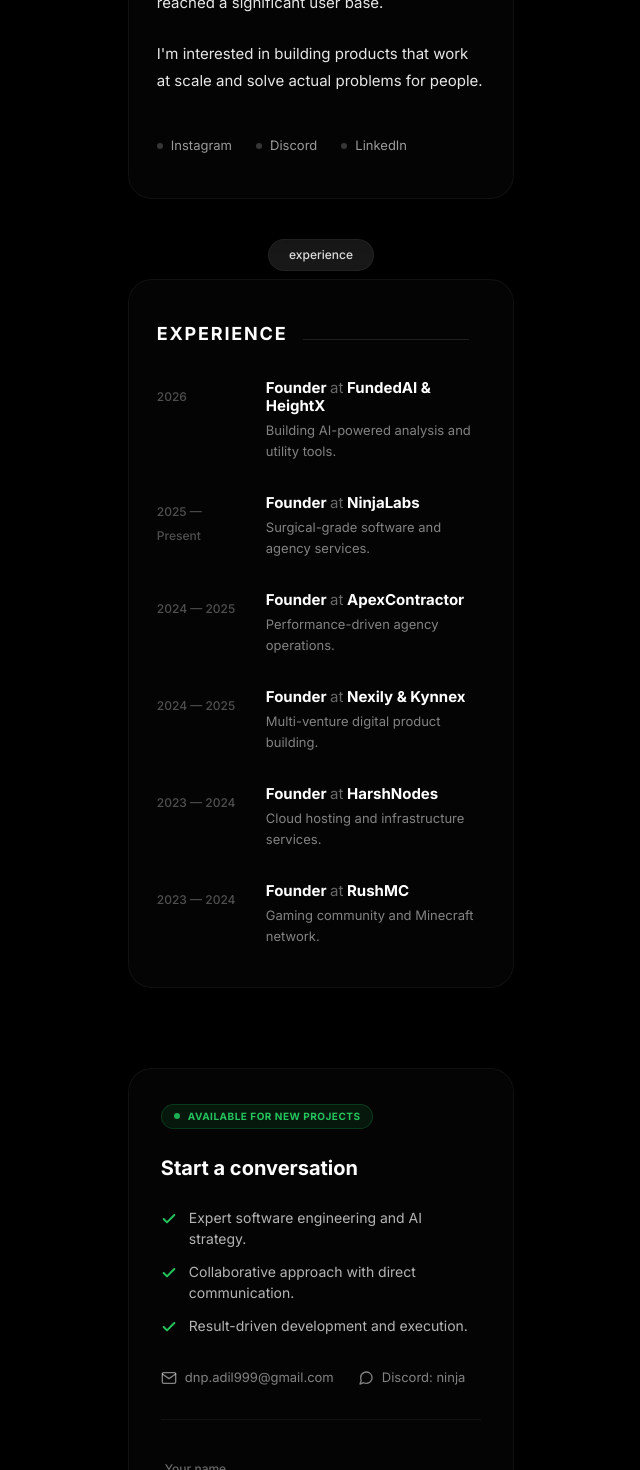
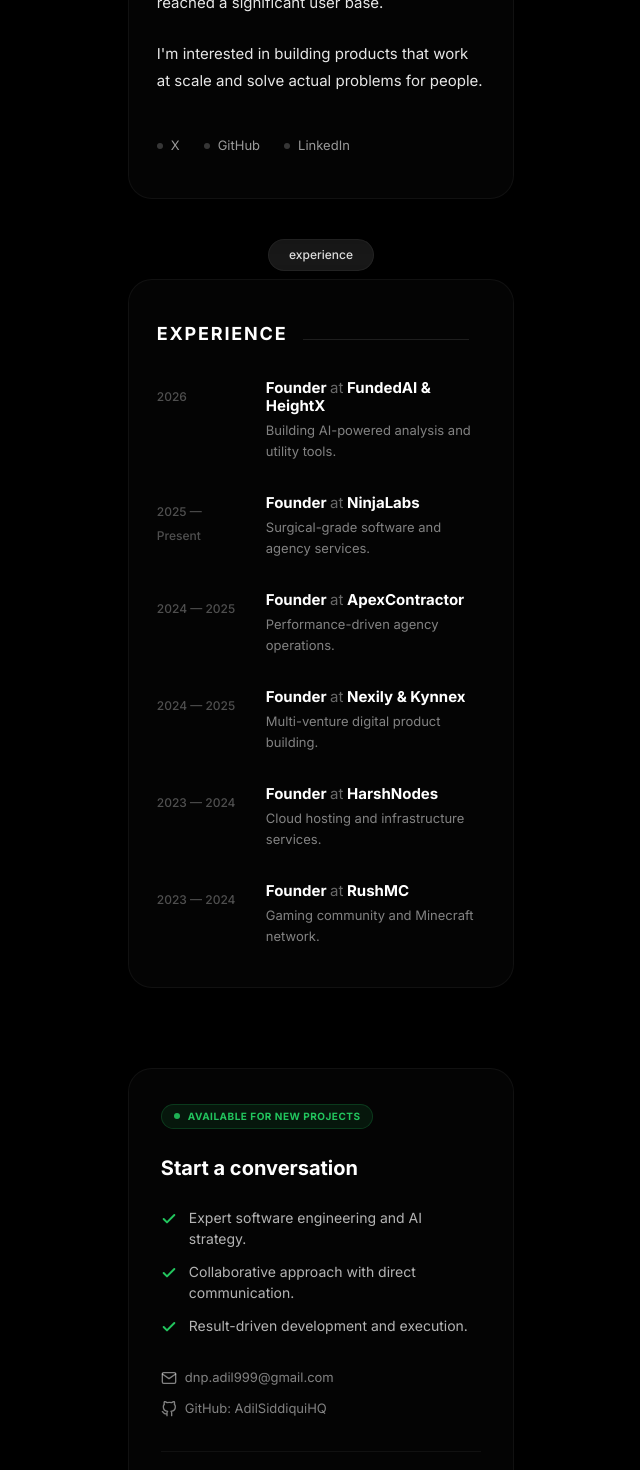
Before and after one commit to Ninja-69/portfolionew, a React (Vite) app: page / in a window 1280 px wide. Shown: the part 1540-3010 px from the top of the page, without its empty margins (319-959 px from the left). Built offline with nearby package versions, Linux system fonts and the light colour scheme; a web font is replaced by a local one.

Commit message:
Update social links: Instagram to X, Discord to GitHub, and update LinkedIn URL

```diff
--- a/components/AboutSection.tsx
+++ b/components/AboutSection.tsx
@@ -23,15 +23,15 @@
           </p>
 
           <div className="pt-4 flex flex-row flex-wrap gap-x-6 gap-y-3">
-            <a href="https://instagram.com/ninjaxhustlerr" target="_blank" rel="noopener noreferrer" className="text-[13px] text-white/60 hover:text-white transition-colors flex items-center gap-2">
+            <a href="https://x.com/AdilSiddiquiHQ" target="_blank" rel="noopener noreferrer" className="text-[13px] text-white/60 hover:text-white transition-colors flex items-center gap-2">
               <span className="w-1.5 h-1.5 rounded-full bg-white/20"></span>
-              Instagram
+              X
             </a>
-            <a href="https://discord.gg/ninja" target="_blank" rel="noopener noreferrer" className="text-[13px] text-white/60 hover:text-white transition-colors flex items-center gap-2">
+            <a href="https://github.com/AdilSiddiquiHQ" target="_blank" rel="noopener noreferrer" className="text-[13px] text-white/60 hover:text-white transition-colors flex items-center gap-2">
               <span className="w-1.5 h-1.5 rounded-full bg-white/20"></span>
-              Discord
+              GitHub
             </a>
-            <a href="https://www.linkedin.com/in/adil-siddiqui-227474355" target="_blank" rel="noopener noreferrer" className="text-[13px] text-white/60 hover:text-white transition-colors flex items-center gap-2">
+            <a href="https://www.linkedin.com/in/adilsiddiquihq" target="_blank" rel="noopener noreferrer" className="text-[13px] text-white/60 hover:text-white transition-colors flex items-center gap-2">
               <span className="w-1.5 h-1.5 rounded-full bg-white/20"></span>
               LinkedIn
             </a>
--- a/components/ContactSection.tsx
+++ b/components/ContactSection.tsx
@@ -40,12 +40,12 @@
             </svg>
             dnp.adil999@gmail.com
           </a>
-          <div className="flex items-center gap-2 text-[13px] text-white/50">
+          <a href="https://github.com/AdilSiddiquiHQ" target="_blank" rel="noopener noreferrer" className="flex items-center gap-2 text-[13px] text-white/50 hover:text-white transition-colors">
             <svg className="w-4 h-4" viewBox="0 0 24 24" fill="none" stroke="currentColor" strokeWidth="2" strokeLinecap="round" strokeLinejoin="round">
-              <path d="M21 11.5a8.38 8.38 0 0 1-.9 3.8 8.5 8.5 0 0 1-7.6 4.7 8.38 8.38 0 0 1-3.8-.9L3 21l1.9-5.7a8.38 8.38 0 0 1-.9-3.8 8.5 8.5 0 0 1 4.7-7.6 8.38 8.38 0 0 1 3.8-.9h.5a8.48 8.48 0 0 1 8 8v.5z" />
+              <path d="M9 19c-5 1.5-5-2.5-7-3m14 6v-3.87a3.37 3.37 0 0 0-.94-2.61c3.14-.35 6.44-1.54 6.44-7A5.44 5.44 0 0 0 20 4.77 5.07 5.07 0 0 0 19.91 1S18.73.65 16 2.48a13.38 13.38 0 0 0-7 0C6.27.65 5.09 1 5.09 1A5.07 5.07 0 0 0 5 4.77a5.44 5.44 0 0 0-1.5 3.78c0 5.42 3.3 6.61 6.44 7A3.37 3.37 0 0 0 9 18.13V22" />
             </svg>
-            Discord: ninja
-          </div>
+            GitHub: AdilSiddiquiHQ
+          </a>
         </div>
 
         {/* Form */}
--- a/components/Header.tsx
+++ b/components/Header.tsx
@@ -52,23 +52,23 @@
       <div className="flex flex-row flex-nowrap justify-center items-center gap-1 px-4 w-full overflow-hidden">
         <SocialBadge
           index={0}
-          text="@ninjaxhustlerr"
-          iconBg="bg-gradient-to-tr from-[#f9ce34] via-[#ee2a7b] to-[#6228d7]"
-          href="https://instagram.com/ninjaxhustlerr"
+          text="@AdilSiddiquiHQ"
+          iconBg="bg-black border border-white/10"
+          href="https://x.com/AdilSiddiquiHQ"
           icon={
             <svg className="w-3 h-3" fill="currentColor" viewBox="0 0 24 24">
-              <path d="M12 2.163c3.204 0 3.584.012 4.85.07 3.252.148 4.771 1.691 4.919 4.919.058 1.265.069 1.645.069 4.849 0 3.205-.012 3.584-.069 4.849-.149 3.225-1.664 4.771-4.919 4.919-1.266.058-1.644.07-4.85.07-3.204 0-3.584-.012-4.849-.07-3.26-.149-4.771-1.699-4.919-4.92-.058-1.265-.07-1.644-.07-4.849 0-3.204.013-3.583.07-4.849.149-3.227 1.664-4.771 4.919-4.919 1.266-.057 1.645-.069 4.849-.069zm0-2.163c-3.259 0-3.667.014-4.947.072-4.358.2-6.78 2.618-6.98 6.98-.059 1.281-.073 1.689-.073 4.948 0 3.259.014 3.668.072 4.948.2 4.358 2.618 6.78 6.98 6.98 1.281.058 1.689.072 4.948.072 3.259 0 3.668-.014 4.948-.072 4.354-.2 6.782-2.618 6.979-6.98.059-1.28.073-1.689.073-4.948 0-3.259-.014-3.667-.072-4.947-.196-4.354-2.617-6.78-6.979-6.98-1.281-.059-1.69-.073-4.949-.073zm0 5.838c-3.403 0-6.162 2.759-6.162 6.162s2.759 6.163 6.162 6.163 6.162-2.759 6.162-6.163c0-3.403-2.759-6.162-6.162-6.162zm0 10.162c-2.209 0-4-1.79-4-4 0-2.209 1.791-4 4-4s4 1.791 4 4c0 2.21-1.791 4-4 4zm6.406-11.845c-.796 0-1.441.645-1.441 1.44s.645 1.44 1.441 1.44c.795 0 1.439-.645 1.439-1.44s-.644-1.44-1.439-1.44z" />
+              <path d="M18.244 2.25h3.308l-7.227 8.26 8.502 11.24H16.17l-5.214-6.817L4.99 21.75H1.68l7.73-8.835L1.254 2.25H8.08l4.713 6.231zm-1.161 17.52h1.833L7.084 4.126H5.117z" />
             </svg>
           }
         />
         <SocialBadge
           index={1}
-          text="discord.gg/ninja"
-          iconBg="bg-[#5865F2]"
-          href="https://discord.gg/ninja"
+          text="AdilSiddiquiHQ"
+          iconBg="bg-[#181717] border border-white/10"
+          href="https://github.com/AdilSiddiquiHQ"
           icon={
-            <svg className="w-3.5 h-3.5" fill="currentColor" viewBox="0 0 127.14 96.36">
-              <path d="M107.7,8.07A105.15,105.15,0,0,0,81.47,0a72.06,72.06,0,0,0-3.36,6.83A97.68,97.68,0,0,0,49,6.83,72.37,72.37,0,0,0,45.64,0,105.89,105.89,0,0,0,19.39,8.09C2.71,32.65-1.82,56.6.48,80.1a105.73,105.73,0,0,0,32.22,16.26,76.3,76.3,0,0,0,7.34-11.97,69.59,69.59,0,0,1-11.75-5.61c.42-.31.84-.63,1.24-.96,25.61,11.85,53.25,11.85,78.53,0,.41.33.82.65,1.24.96a70.13,70.13,0,0,1-11.77,5.63,76.12,76.12,0,0,0,7.36,11.95,105.75,105.75,0,0,0,32.27-16.26C130.29,50.77,126,27.1,107.7,8.07ZM42.45,65.69C36.18,65.69,31,60,31,53s5-12.74,11.43-12.74S54,46,53.89,53,48.84,65.69,42.45,65.69Zm42.24,0C78.41,65.69,73.25,60,73.25,53s5-12.74,11.44-12.74S96.23,46,96.12,53,91.08,65.69,84.69,65.69Z" />
+            <svg className="w-3.5 h-3.5" fill="currentColor" viewBox="0 0 24 24">
+              <path d="M12 0c-6.626 0-12 5.373-12 12 0 5.302 3.438 9.8 8.207 11.387.599.111.793-.261.793-.577v-2.234c-3.338.726-4.033-1.416-4.033-1.416-.546-1.387-1.333-1.756-1.333-1.756-1.089-.745.083-.729.083-.729 1.205.084 1.839 1.237 1.839 1.237 1.07 1.834 2.807 1.304 3.492.997.107-.775.418-1.305.762-1.604-2.665-.305-5.467-1.334-5.467-5.931 0-1.311.469-2.381 1.236-3.221-.124-.303-.535-1.524.117-3.176 0 0 1.008-.322 3.301 1.23.957-.266 1.983-.399 3.003-.404 1.02.005 2.047.138 3.006.404 2.291-1.552 3.297-1.23 3.297-1.23.653 1.653.242 2.874.118 3.176.77.84 1.235 1.911 1.235 3.221 0 4.609-2.807 5.624-5.479 5.921.43.372.823 1.102.823 2.222v3.293c0 .319.192.694.801.576 4.765-1.589 8.199-6.086 8.199-11.386 0-6.627-5.373-12-12-12z" />
             </svg>
           }
         />
@@ -76,7 +76,7 @@
           index={2}
           text="Adil Siddiqui"
           iconBg="bg-[#0077B5]"
-          href="https://www.linkedin.com/in/adil-siddiqui-227474355"
+          href="https://www.linkedin.com/in/adilsiddiquihq"
           icon={
             <svg className="w-3 h-3" fill="currentColor" viewBox="0 0 24 24">
               <path d="M19 0h-14c-2.761 0-5 2.239-5 5v14c0 2.761 2.239 5 5 5h14c2.762 0 5-2.239 5-5v-14c0-2.761-2.238-5-5-5zm-11 19h-3v-11h3v11zm-1.5-12.268c-.966 0-1.75-.79-1.75-1.764s.784-1.764 1.75-1.764 1.75.79 1.75 1.764-.783 1.764-1.75 1.764zm13.5 12.268h-3v-5.604c0-3.368-4-3.113-4 0v5.604h-3v-11h3v1.765c1.396-2.586 7-2.777 7 2.476v6.759z" />
--- a/index.html
+++ b/index.html
@@ -37,9 +37,10 @@
       },
       "description": "Adil Siddiqui is a tech entrepreneur from India building AI products and startups.",
       "sameAs": [
-        "https://instagram.com/ninjaxhustlerr",
+        "https://x.com/AdilSiddiquiHQ",
         "https://youtube.com/@ninjaxhustlerr",
-        "https://discord.gg/ninja"
+        "https://github.com/AdilSiddiquiHQ",
+        "https://www.linkedin.com/in/adilsiddiquihq"
       ]
     }
     </script>
```
